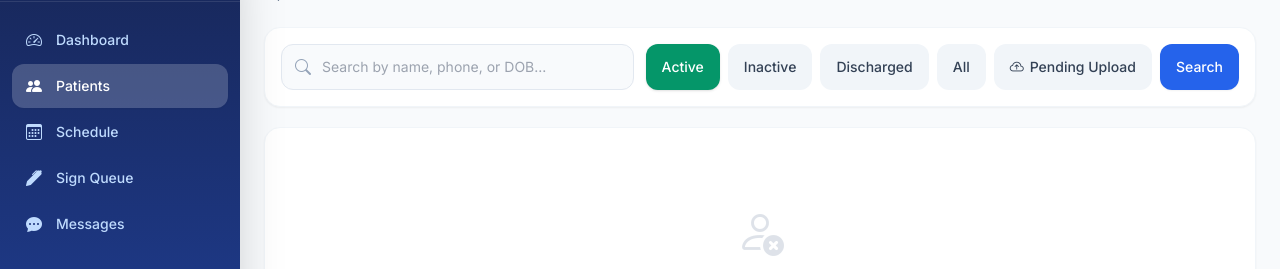
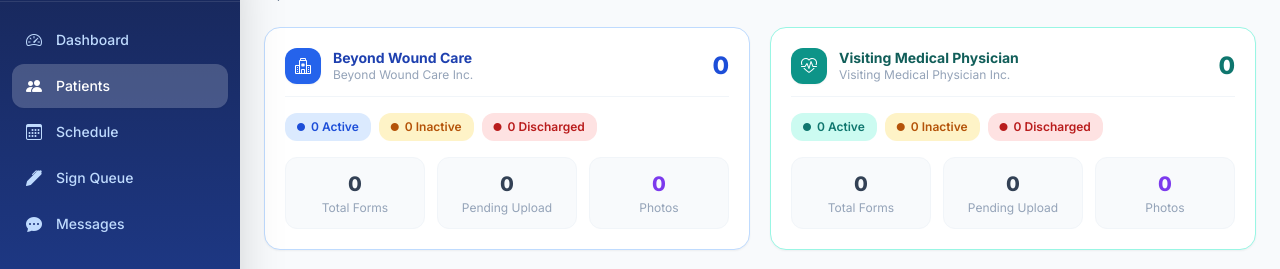
Before and after one commit to ymathsky/paperlessmd, a PHP site: page /pd/patients.php in a window 1280 px wide. Shown: the part 75-344 px from the top of the page. Run offline with PHP 8.4, Linux system fonts and the light colour scheme; the visitor is signed in with stand-in values (Sample User, id 1); data that the repository does not hold is empty; some libraries are stand-ins or nearby versions.

Commit message:
Add per-company analytics cards to patient list (BWC + VMP)

```diff
--- a/patients.php
+++ b/patients.php
@@ -54,6 +54,34 @@ $cs->execute($countParams);
 $total = (int)$cs->fetchColumn();
 $pages = (int)ceil($total / $perPage);
 
+/* ── Analytics (always across ALL patients, not filtered) ─── */
+$analytics = $pdo->query("
+    SELECT
+        p.company,
+        COUNT(*)                                                            AS total,
+        SUM(p.status = 'active')                                           AS active,
+        SUM(p.status = 'inactive')                                         AS inactive,
+        SUM(p.status = 'discharged')                                       AS discharged,
+        COUNT(DISTINCT fs.id)                                              AS forms,
+        SUM(fs.status = 'signed')                                          AS pending_upload,
+        COUNT(DISTINCT wp.id)                                              AS photos
+    FROM patients p
+    LEFT JOIN form_submissions fs ON fs.patient_id = p.id
+    LEFT JOIN wound_photos wp     ON wp.patient_id = p.id
+    GROUP BY p.company
+")->fetchAll(PDO::FETCH_GROUP | PDO::FETCH_UNIQUE);
+
+// Normalise so both companies always have a row
+$companies = [
+    'Beyond Wound Care Inc.'          => ['label'=>'Beyond Wound Care',       'color'=>'blue',  'icon'=>'bi-hospital'],
+    'Visiting Medical Physician Inc.' => ['label'=>'Visiting Medical Physician','color'=>'teal', 'icon'=>'bi-heart-pulse'],
+];
+foreach ($companies as $name => $_) {
+    if (!isset($analytics[$name])) {
+        $analytics[$name] = ['total'=>0,'active'=>0,'inactive'=>0,'discharged'=>0,'forms'=>0,'pending_upload'=>0,'photos'=>0];
+    }
+}
+
 include __DIR__ . '/includes/header.php';
 ?>
 
@@ -67,6 +95,75 @@ include __DIR__ . '/includes/header.php';
        class="inline-flex items-center gap-2 bg-blue-600 hover:bg-blue-700 text-white font-semibold px-5 py-2.5 rounded-xl transition-all shadow-sm hover:shadow-md active:scale-95">
         <i class="bi bi-person-plus-fill"></i> Add Patient
     </a>
+</div>
+
+<!-- ── Analytics ─────────────────────────────────────────── -->
+<div class="grid grid-cols-1 lg:grid-cols-2 gap-5 mb-6">
+<?php
+$colorMap = [
+    'blue' => ['card'=>'border-blue-200 bg-blue-50/40',  'title'=>'text-blue-800',  'icon'=>'bg-blue-600',  'badge_active'=>'bg-blue-100 text-blue-700',   'badge_inactive'=>'bg-amber-100 text-amber-700',   'badge_dis'=>'bg-red-100 text-red-700',   'stat'=>'text-blue-700',  'bar'=>'bg-blue-500',  'pending'=>'bg-amber-100 text-amber-700', 'photos'=>'bg-violet-100 text-violet-700'],
+    'teal' => ['card'=>'border-teal-200 bg-teal-50/40',  'title'=>'text-teal-800',  'icon'=>'bg-teal-600',  'badge_active'=>'bg-teal-100 text-teal-700',   'badge_inactive'=>'bg-amber-100 text-amber-700',   'badge_dis'=>'bg-red-100 text-red-700',   'stat'=>'text-teal-700',  'bar'=>'bg-teal-500',  'pending'=>'bg-amber-100 text-amber-700', 'photos'=>'bg-violet-100 text-violet-700'],
+];
+foreach ($companies as $coName => $coCfg):
+    $row = $analytics[$coName];
+    $c   = $colorMap[$coCfg['color']];
+    $activeRatio = $row['total'] > 0 ? round(($row['active'] / $row['total']) * 100) : 0;
+?>
+<div class="bg-white rounded-2xl border <?= $c['card'] ?> shadow-sm p-5">
+    <!-- Company header -->
+    <div class="flex items-center gap-3 mb-4 pb-3 border-b border-slate-100">
+        <div class="w-9 h-9 rounded-xl <?= $c['icon'] ?> grid place-items-center text-white flex-shrink-0 shadow-sm">
+            <i class="bi <?= $coCfg['icon'] ?> text-base"></i>
+        </div>
+        <div>
+            <p class="font-bold <?= $c['title'] ?> text-sm leading-tight"><?= $coCfg['label'] ?></p>
+            <p class="text-xs text-slate-400"><?= $coName ?></p>
+        </div>
+        <span class="ml-auto text-2xl font-extrabold <?= $c['stat'] ?>"><?= $row['total'] ?></span>
+    </div>
+
+    <!-- Status breakdown -->
+    <div class="flex gap-2 flex-wrap mb-4">
+        <a href="<?= BASE_URL ?>/patients.php?status=active" class="inline-flex items-center gap-1.5 px-3 py-1.5 rounded-xl text-xs font-semibold <?= $c['badge_active'] ?> hover:opacity-80 transition">
+            <i class="bi bi-circle-fill text-[8px]"></i> <?= $row['active'] ?> Active
+        </a>
+        <a href="<?= BASE_URL ?>/patients.php?status=inactive" class="inline-flex items-center gap-1.5 px-3 py-1.5 rounded-xl text-xs font-semibold <?= $c['badge_inactive'] ?> hover:opacity-80 transition">
+            <i class="bi bi-circle-fill text-[8px]"></i> <?= $row['inactive'] ?> Inactive
+        </a>
+        <a href="<?= BASE_URL ?>/patients.php?status=discharged" class="inline-flex items-center gap-1.5 px-3 py-1.5 rounded-xl text-xs font-semibold <?= $c['badge_dis'] ?> hover:opacity-80 transition">
+            <i class="bi bi-circle-fill text-[8px]"></i> <?= $row['discharged'] ?> Discharged
+        </a>
+    </div>
+
+    <!-- Activity bar -->
+    <?php if ($row['total'] > 0): ?>
+    <div class="mb-4">
+        <div class="flex justify-between text-xs text-slate-500 mb-1">
+            <span>Active rate</span><span><?= $activeRatio ?>%</span>
+        </div>
+        <div class="w-full bg-slate-100 rounded-full h-2">
+            <div class="<?= $c['bar'] ?> h-2 rounded-full transition-all" style="width:<?= $activeRatio ?>%"></div>
+        </div>
+    </div>
+    <?php endif; ?>
+
+    <!-- Forms / Photos / Pending -->
+    <div class="grid grid-cols-3 gap-3">
+        <div class="bg-slate-50 rounded-xl p-3 text-center border border-slate-100">
+            <p class="text-xl font-extrabold text-slate-700"><?= number_format($row['forms']) ?></p>
+            <p class="text-xs text-slate-400 mt-0.5">Total Forms</p>
+        </div>
+        <div class="bg-slate-50 rounded-xl p-3 text-center border border-slate-100">
+            <p class="text-xl font-extrabold <?= $row['pending_upload'] > 0 ? 'text-amber-600' : 'text-slate-700' ?>"><?= $row['pending_upload'] ?></p>
+            <p class="text-xs text-slate-400 mt-0.5">Pending Upload</p>
+        </div>
+        <div class="bg-slate-50 rounded-xl p-3 text-center border border-slate-100">
+            <p class="text-xl font-extrabold text-violet-600"><?= number_format($row['photos']) ?></p>
+            <p class="text-xs text-slate-400 mt-0.5">Photos</p>
+        </div>
+    </div>
+</div>
+<?php endforeach; ?>
 </div>
 
 <!-- Search + Filter Bar -->
```
